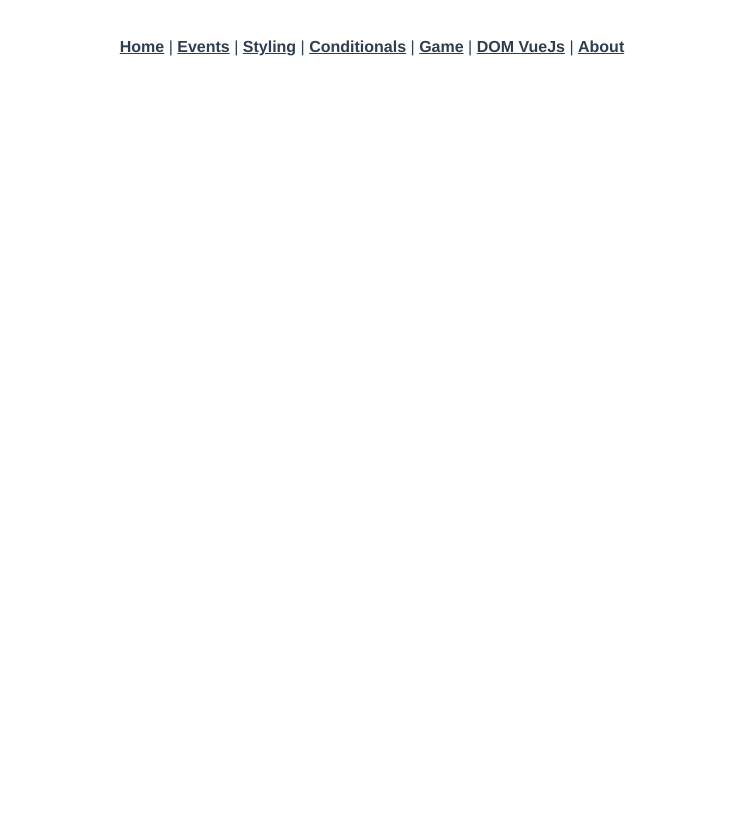
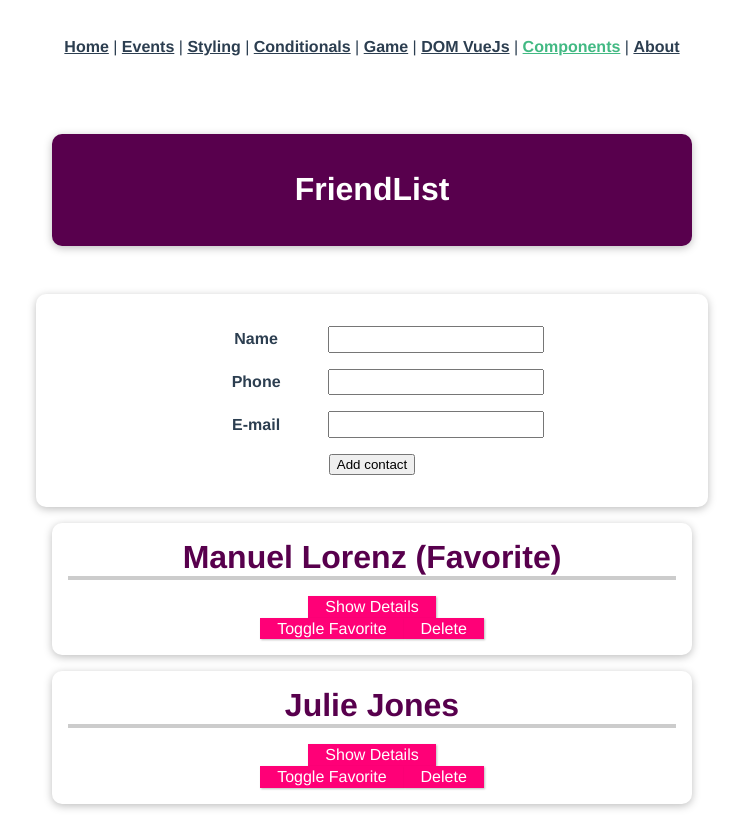
Before and after one commit to dtarqui/vue3-basics, a Vue app: page /components in a window 1280 px wide. Shown: the whole page, without its empty margins (268-1011 px from the left). Built offline with nearby package versions, Linux system fonts and the light colour scheme.

Commit message:
Components

```diff
--- a/src/App.vue
+++ b/src/App.vue
@@ -6,6 +6,7 @@
     <router-link to="/conditionals">Conditionals</router-link> |
     <router-link to="/game">Game</router-link> |
     <router-link to="/scenes">DOM VueJs</router-link> |
+    <router-link to="/components">Components</router-link> |
     <router-link to="/about">About</router-link>
   </div>
   <router-view />
--- /dev/null
+++ b/src/components/Contact.vue
@@ -0,0 +1,144 @@
+<template>
+  <li>
+    <h2>{{ friend.name }} {{ favorite === "1" ? "(Favorite)" : "" }}</h2>
+    <button @click="toggleDetails">
+      {{ detailsVisible ? "Hide" : "Show" }} Details
+    </button>
+    <br />
+    <button @click="toogleFavorite">Toggle Favorite</button>
+    <ul v-if="detailsVisible">
+      <li><strong>Phone: </strong>{{ friend.phone }}</li>
+      <li><strong>Email: </strong>{{ friend.email }}</li>
+    </ul>
+    <button @click="$emit('delete', friend.id)">Delete</button>
+  </li>
+</template>
+
+<script>
+export default {
+  // props: ["friend"],
+  // props: {
+  //   friend: Object
+  // },
+  props: {
+    friend: {
+      type: Object,
+      required: true,
+      // validator: () => ({})
+      // validator: function(value) {
+      //   return value == something;
+      // }
+      default: () => ({ name: "", phone: "", email: "" }),
+    },
+    // TYPES SUPPORTED
+    // String
+    // Number
+    // Boolean
+    // Array
+    // Object
+    // Date
+    // Function
+    // Symbol
+  },
+  data: () => ({
+    detailsVisible: false,
+    favorite: null,
+  }),
+  // emits: ['toggle-favorite'],
+  // emits: {
+  //   "toggle-favorite": function (id) {
+  //     if (id) {
+  //       return true;
+  //     } else {
+  //       console.warn("Id is missing");
+  //       return false;
+  //     }
+  //   },
+  // },
+  emits: ["toggle-favorite", "delete"],
+  beforeMount() {
+    this.favorite = this.friend.favorite;
+  },
+  methods: {
+    toggleDetails() {
+      this.detailsVisible = !this.detailsVisible;
+    },
+    toogleFavorite() {
+      if (this.favorite === "1") {
+        this.favorite = "0";
+      } else {
+        this.favorite = "1";
+      }
+    },
+    // toogleFavoritetwo() {
+    //   this.$emit("toggle-favorite", this.friend.id);
+    // },
+  },
+};
+</script>
+
+<style scoped>
+* {
+  box-sizing: border-box;
+}
+
+html {
+  font-family: "Jost", sans-serif;
+}
+
+body {
+  margin: 0;
+}
+
+header {
+  box-shadow: 0 2px 8px rgba(0, 0, 0, 0.26);
+  margin: 3rem auto;
+  border-radius: 10px;
+  padding: 1rem;
+  background-color: #58004d;
+  color: white;
+  text-align: center;
+  width: 90%;
+  max-width: 40rem;
+}
+
+#app ul {
+  margin: 0;
+  padding: 0;
+  list-style: none;
+}
+
+#app li {
+  box-shadow: 0 2px 8px rgba(0, 0, 0, 0.26);
+  margin: 1rem auto;
+  border-radius: 10px;
+  padding: 1rem;
+  text-align: center;
+  width: 90%;
+  max-width: 40rem;
+}
+
+#app h2 {
+  font-size: 2rem;
+  border-bottom: 4px solid #ccc;
+  color: #58004d;
+  margin: 0 0 1rem 0;
+}
+
+#app button {
+  font: inherit;
+  cursor: pointer;
+  border: 1px solid #ff0077;
+  background-color: #ff0077;
+  color: white;
+  padding: 0.05rem 1rem;
+  box-shadow: 1px 1px 2px rgba(0, 0, 0, 0.26);
+}
+
+#app button:hover,
+#app button:active {
+  background-color: #ec3169;
+  border-color: #ec3169;
+  box-shadow: 1px 1px 4px rgba(0, 0, 0, 0.26);
+}
+</style>
--- /dev/null
+++ b/src/components/NewContact.vue
@@ -0,0 +1,62 @@
+<template>
+  <div>
+    <form @submit.prevent="submitData" id="form1">
+      <div>
+        <label>Name</label>
+        <input type="text" v-model="name" />
+      </div>
+      <div>
+        <label>Phone</label>
+        <input type="tel" v-model="phone" />
+      </div>
+      <div>
+        <label>E-mail</label>
+        <input type="email" v-model="email" />
+      </div>
+      <div>
+        <button type="submit" form="form1">Add contact</button>
+      </div>
+    </form>
+  </div>
+</template>
+
+<script>
+export default {
+  emits: ["add-contact"],
+  data: () => ({
+    name: "",
+    phone: "",
+    email: "",
+  }),
+  methods: {
+    submitData() {
+      this.$emit("add-contact", this.name, this.phone, this.email);
+    },
+  },
+};
+</script>
+
+<style scoped>
+form {
+  box-shadow: 0 2px 8px rgba(0, 0, 0, 0.26);
+  margin: 1rem auto;
+  border-radius: 10px;
+  padding: 1rem;
+  text-align: center;
+  width: 90%;
+  max-width: 40rem;
+}
+#app form div {
+  margin: 1rem 0;
+}
+#app label {
+  font-weight: bold;
+  margin-right: 1rem;
+  width: 7rem;
+  display: inline-block;
+}
+#app input {
+  font: inherit;
+  padding: 0.15rem;
+}
+</style>
--- a/src/main.js
+++ b/src/main.js
@@ -3,5 +3,11 @@ import {
 } from 'vue'
 import App from './App.vue'
 import router from './router'
+import Contact from "./components/Contact.vue"
+import NewContact from "./components/NewContact"
+let app = createApp(App).use(router)
 
-createApp(App).use(router).mount('#app')
+app.component('friend-contact', Contact)
+app.component('new-friend', NewContact)
+
+app.mount('#app')
--- a/src/router/index.js
+++ b/src/router/index.js
@@ -38,6 +38,11 @@ const routes = [{
     name: 'Vue Behind Scenes',
     component: () => import('../views/BehindScenes.vue'),
   },
+  {
+    path: '/components',
+    name: 'Components',
+    component: () => import('../views/Components.vue'),
+  },
 ]
 
 const router = createRouter({
--- /dev/null
+++ b/src/views/Components.vue
@@ -0,0 +1,145 @@
+<template>
+  <div id="app">
+    <header>
+      <h1>FriendList</h1>
+    </header>
+    <new-friend @add-contact="addContact"></new-friend>
+    <section id="app">
+      <ul>
+        <!-- <li v-for="(friend, i) in friends" :key="i">
+          <h2>{{ friend.name }}</h2>
+          <button>Show Details</button>
+          <ul>
+            <li><strong>Phone: </strong>{{ friend.phone }}</li>
+            <li><strong>Email: </strong>{{ friend.email }}</li>
+          </ul>
+        </li> -->
+        <!-- <friend-contact
+            :name="friend.name"
+            :phone="friend.phone"
+            :email="friend.email"
+          ></friend-contact> -->
+
+        <div v-for="(friend, i) in friends" :key="i">
+          <friend-contact
+            :friend="friend"
+            @delete="deleteContact"
+          ></friend-contact>
+        </div>
+      </ul>
+    </section>
+  </div>
+</template>
+
+<script>
+export default {
+  components: {},
+  data: () => ({
+    friends: [
+      {
+        id: "manuel",
+        name: "Manuel Lorenz",
+        phone: "01234 5678 991",
+        email: "manuel@localhost.com",
+        favorite: "1",
+      },
+      {
+        id: "julie",
+        name: "Julie Jones",
+        phone: "09876 543 221",
+        email: "julie@localhost.com",
+        favorite: "0",
+      },
+    ],
+  }),
+  methods: {
+    addContact(name, phone, email) {
+      const newFriend = {
+        id: new Date().toISOString(),
+        name: name,
+        phone: phone,
+        email: email,
+        favorite: false,
+      };
+      this.friends.push(newFriend);
+    },
+    deleteContact(friendId) {
+      this.friends = this.friends.filter((friend) => friend.id !== friendId);
+    },
+  },
+};
+</script>
+
+<style scoped>
+/* div {
+  -webkit-user-select:none;
+  -khtml-user-select:none;
+  -moz-user-select:none;
+  -ms-user-select:none;
+  -o-user-select:none;
+  user-select:none;
+} */
+* {
+  box-sizing: border-box;
+}
+
+html {
+  font-family: "Jost", sans-serif;
+}
+
+body {
+  margin: 0;
+}
+
+header {
+  box-shadow: 0 2px 8px rgba(0, 0, 0, 0.26);
+  margin: 3rem auto;
+  border-radius: 10px;
+  padding: 1rem;
+  background-color: #58004d;
+  color: white;
+  text-align: center;
+  width: 90%;
+  max-width: 40rem;
+}
+
+#app ul {
+  margin: 0;
+  padding: 0;
+  list-style: none;
+}
+
+#app li {
+  box-shadow: 0 2px 8px rgba(0, 0, 0, 0.26);
+  margin: 1rem auto;
+  border-radius: 10px;
+  padding: 1rem;
+  text-align: center;
+  width: 90%;
+  max-width: 40rem;
+}
+
+#app h2 {
+  font-size: 2rem;
+  border-bottom: 4px solid #ccc;
+  color: #58004d;
+  margin: 0 0 1rem 0;
+}
+
+#app button {
+  font: inherit;
+  cursor: pointer;
+  border: 1px solid #ff0077;
+  background-color: #ff0077;
+  color: white;
+  padding: 0.05rem 1rem;
+  box-shadow: 1px 1px 2px rgba(0, 0, 0, 0.26);
+}
+
+#app button:hover,
+#app button:active {
+  background-color: #ec3169;
+  border-color: #ec3169;
+  box-shadow: 1px 1px 4px rgba(0, 0, 0, 0.26);
+}
+</style>
```
